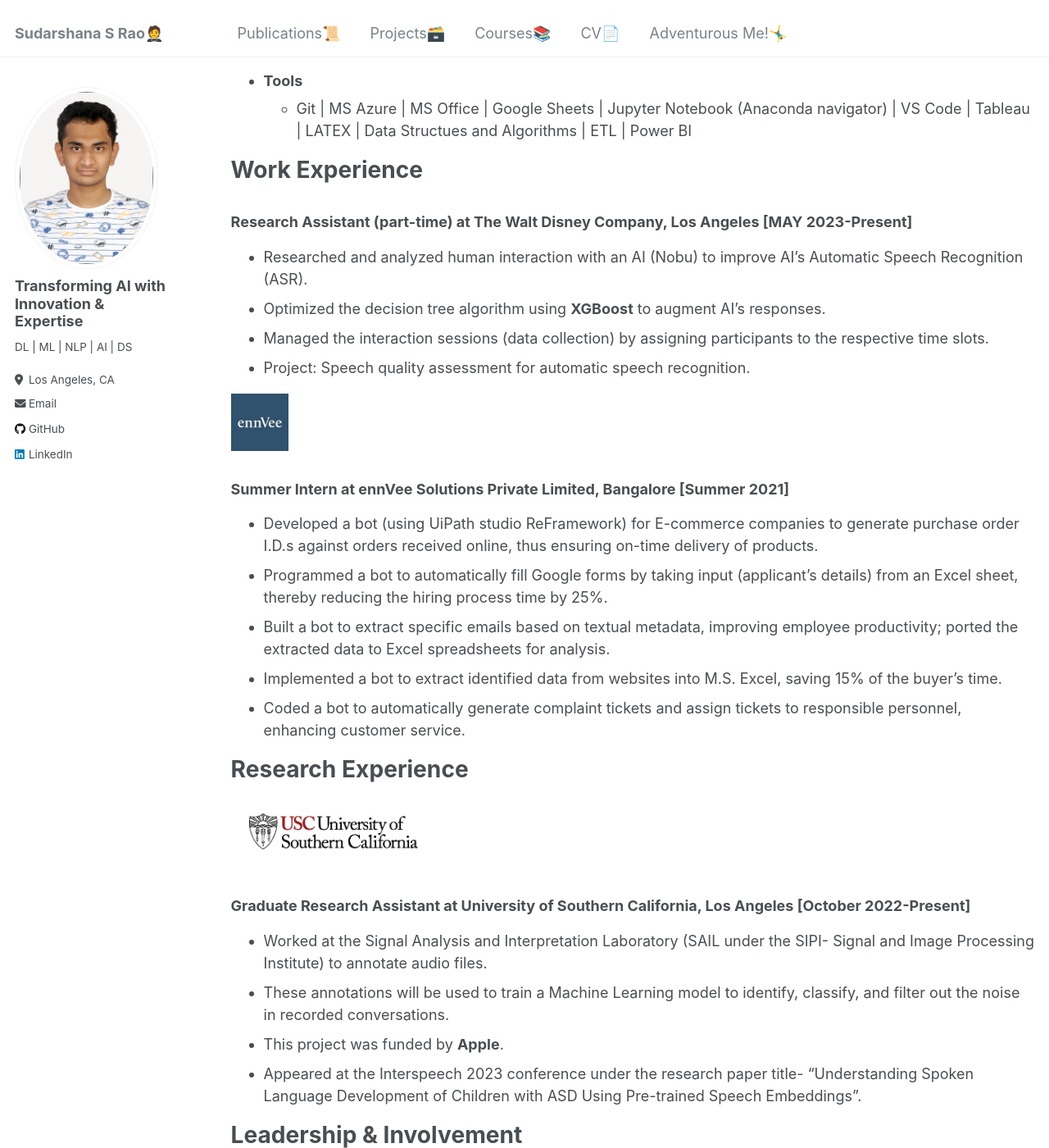
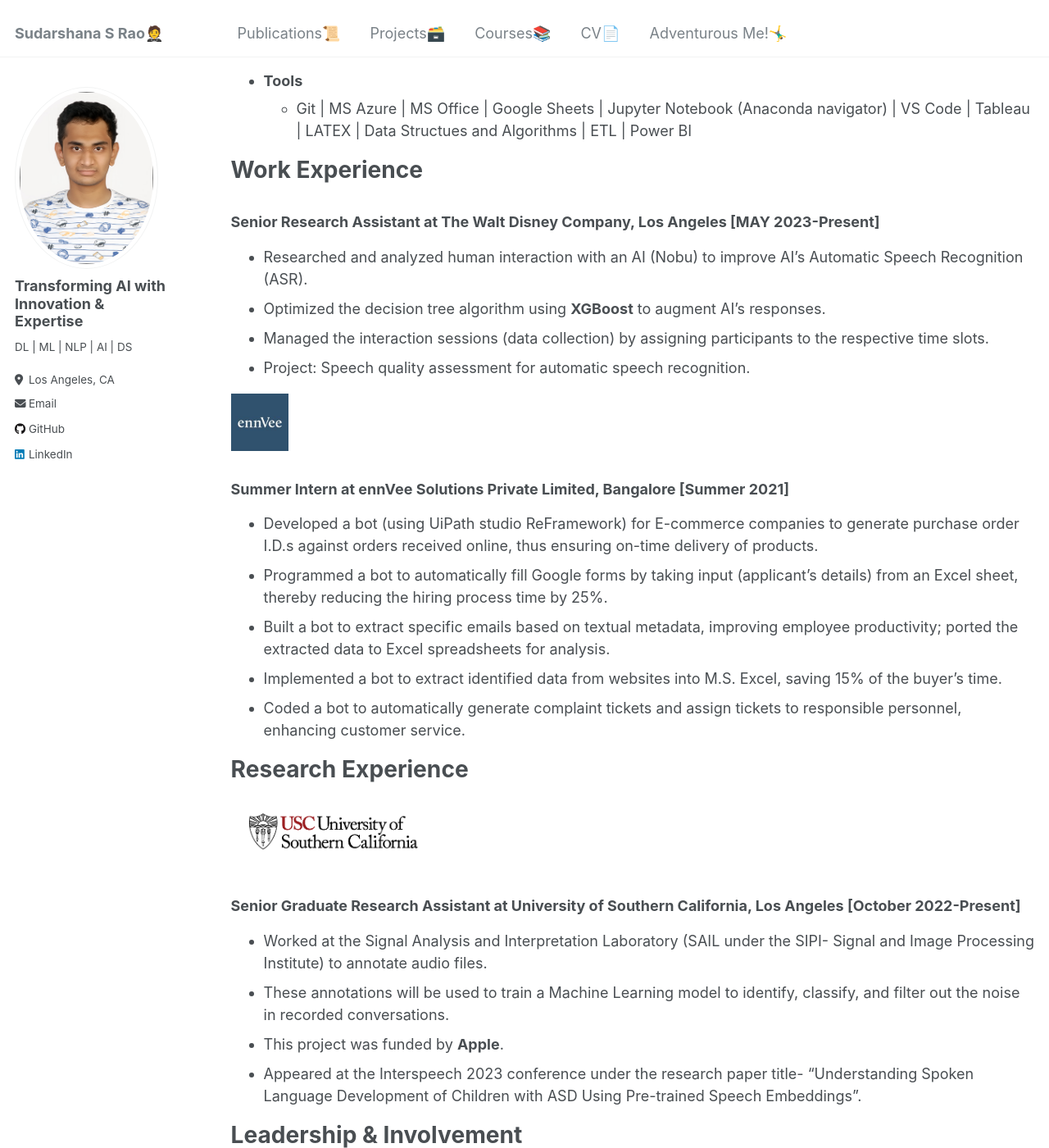
Before and after one commit to SudarshanaSRao/SudarshanaSRao.github.io, a Jekyll site: the page built from _pages/cv.md, in a window 1280 px wide and 1400 px high, scrolled down 895 px. Shown: the whole window at 82% size. Built offline with Jekyll 4.4.1, drawn with Linux system fonts in a browser that asks for light colours.

Commit message:
Update cv.md

```diff
--- a/_pages/cv.md
+++ b/_pages/cv.md
@@ -92,7 +92,7 @@ Skills
 
 Work Experience
 ==================
-### Research Assistant (part-time) at The Walt Disney Company, Los Angeles [MAY 2023-Present]
+### Senior Research Assistant at The Walt Disney Company, Los Angeles [MAY 2023-Present]
   * Researched and analyzed human interaction with an AI (Nobu) to improve AI's Automatic Speech Recognition (ASR).
   * Optimized the decision tree algorithm using **XGBoost** to augment AI's responses.
   * Managed the interaction sessions (data collection) by assigning participants to the respective time slots.
@@ -123,7 +123,7 @@ Research Experience
   </div>
  </div>
 
-### Graduate Research Assistant at University of Southern California, Los Angeles [October 2022-Present]
+### Senior Graduate Research Assistant at University of Southern California, Los Angeles [October 2022-Present]
 * Worked at the Signal Analysis and Interpretation Laboratory (SAIL under the SIPI- Signal and Image Processing Institute) to annotate audio files.
 * These annotations will be used to train a Machine Learning model to identify, classify, and filter out the noise in recorded conversations.
 * This project was funded by **Apple**.
```
